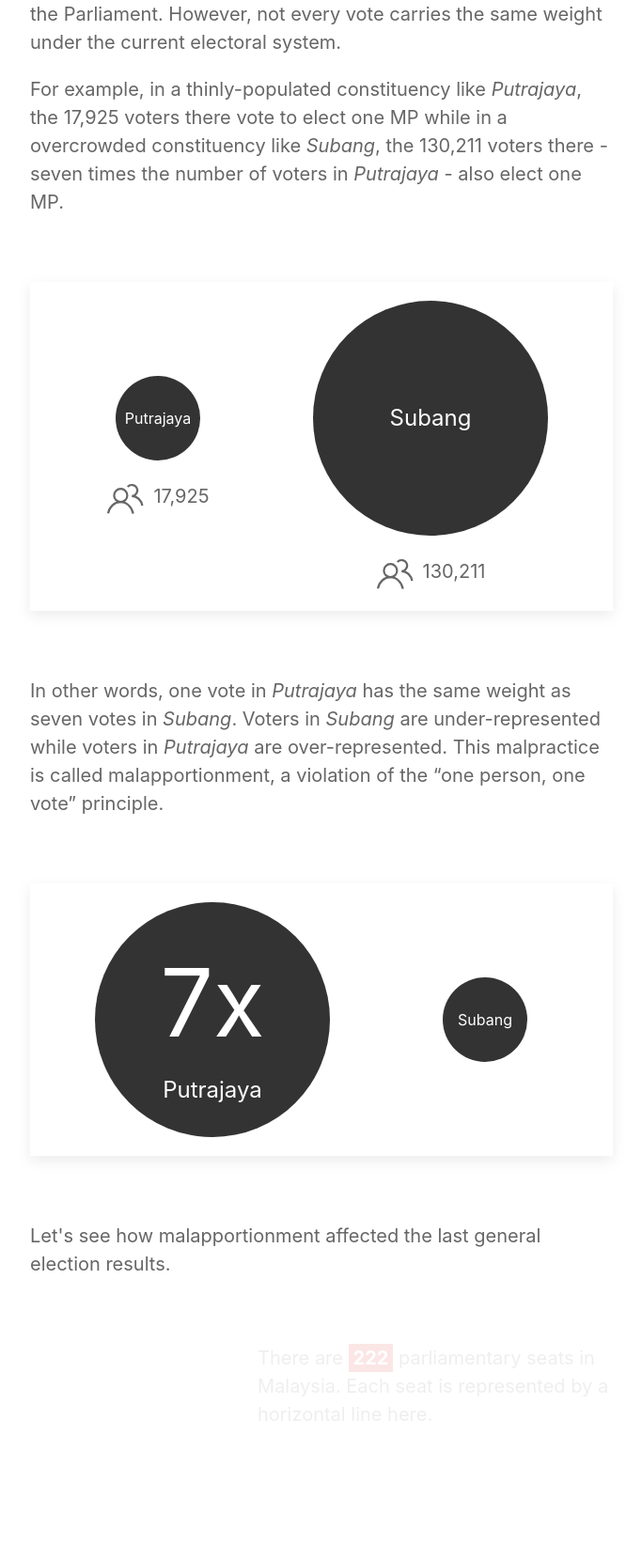
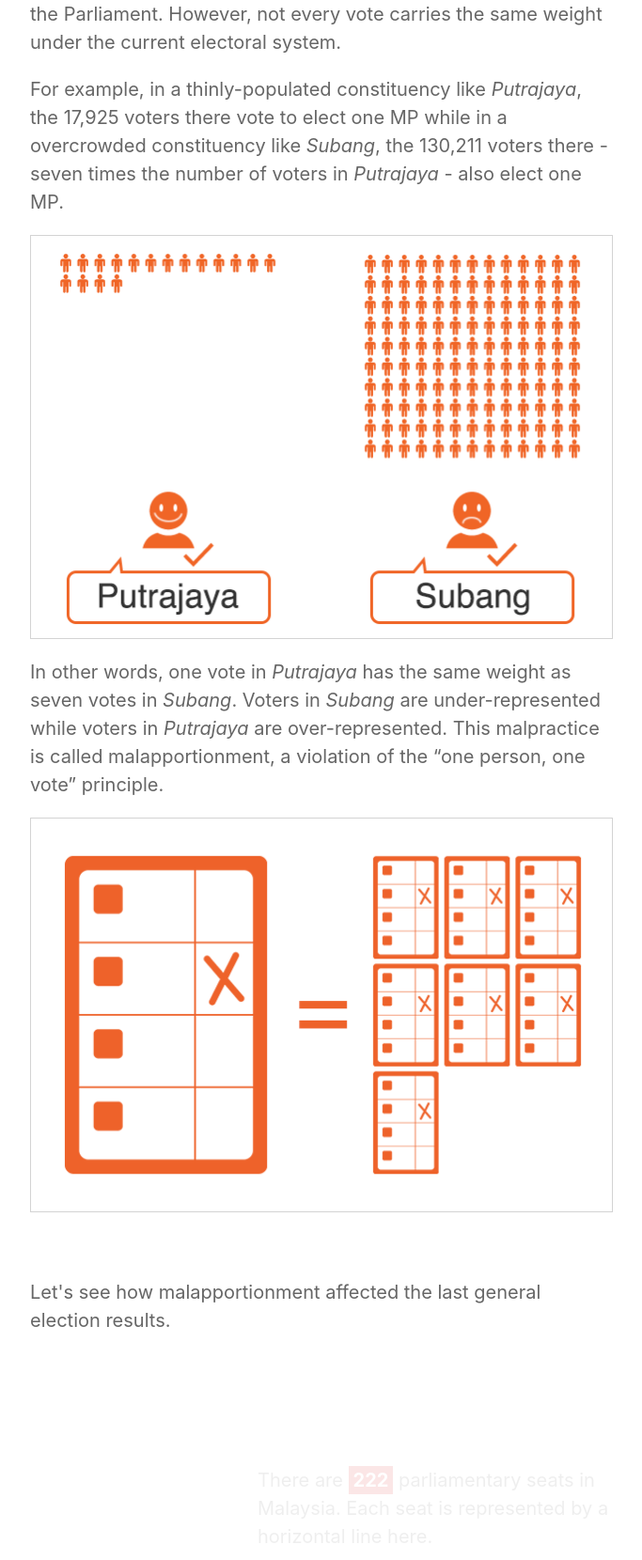
Before and after one commit to kuangkeng/vote-power, a PHP site: page /explain.html in a window 1280 px wide. Shown: the part 639-2299 px from the top of the page at 94% size, without its empty margins (298-981 px from the left). Run offline with PHP 8.4, Linux system fonts and the light colour scheme; some libraries are stand-ins or nearby versions.

Commit message:
infographics in explain.html updated

```diff
--- a/css/project.css
+++ b/css/project.css
@@ -83,6 +83,7 @@
 }
 
 .trigger {
+  opacity:0.1;
   width:60%;
   margin-left:40%;
   margin-bottom: 500px;
--- a/explain.html
+++ b/explain.html
@@ -43,36 +43,20 @@
 		</section>
 
 		<section class="uk-section uk-section-default">
-			<div class="uk-container uk-container-small" style="max-width:620px">
+			<div class="uk-container uk-container-small uk-margin-large-bottom" style="max-width:620px">
 				<h1 class="uk-article-title" style="font-size:50px;font-weight:900;">Why isn't every vote equal in Malaysia?</h1>
 				<p class="uk-article-meta uk-margin-bottom" style="font-size:18px">Created by Kuek Ser Kuang Keng &amp; Malaysiakini on 1 Dec 2017</p>
 				<p class="uk-text-lead uk-margin-large-bottom">“One person, one vote” is a key principle to ensure political equality in a democratic society. In layman's term, it means every citizen has the same power when it comes to voting.</p>
 				<p>To many it sounds pretty reasonable and intuitive but the implementation of this principle has been heavily manipulated in many political systems including the one in Malaysia.</p>
 				<p>We know that each Malaysian voter can only cast one vote to elect one Member of Parliament (MP) to represent the voter in the Parliament. However, not every vote carries the same weight under the current electoral system.</p>
 				<p>For example, in a thinly-populated constituency like <i>Putrajaya</i>, the 17,925 voters there vote to elect one MP while in a overcrowded constituency like <i>Subang</i>, the 130,211 voters there - seven times the number of voters in <i>Putrajaya</i> - also elect one MP.</p>
-				<figure class="uk-card uk-card-default uk-card-body uk-card-small uk-text-center uk-margin-large">
-					<div class="uk-grid-collapse" uk-grid>
-						<div class="uk-width-1-1 uk-width-2-5@m">
-							<figure class="uk-flex uk-flex-middle uk-flex-center" style="color:#fff;background:#333;width:90px;height:90px;border-radius:45px;margin:80px auto 0;">Putrajaya</figure>
-							<p class="uk-margin-large-bottom"><span uk-icon="icon:users;ratio:2" class="uk-margin-small-right"></span>17,925</p>
-						</div>
-						<div class="uk-width-1-1 uk-width-3-5@m">
-							<figure class="uk-text-large uk-flex uk-flex-middle uk-flex-center" style="color:#fff;background:#333;width:250px;height:250px;border-radius:125px;margin:0 auto;">Subang</figure>
-							<p><span uk-icon="icon:users;ratio:2" class="uk-margin-small-right"></span>130,211</p>
-						</div>
-					</div>
-				</figure>
+				<div class="uk-margin">
+					<img src="img/vote-power-infograhics.png" class="img-responsive" style="border:1px solid #D3D3D3;">
+				</div>
 				<p>In other words, one vote in <i>Putrajaya</i> has the same weight as seven votes in <i>Subang</i>. Voters in <i>Subang</i> are under-represented while voters in <i>Putrajaya</i> are over-represented. This malpractice is called malapportionment, a violation of the “one person, one vote” principle.</p>
-				<figure class="uk-card uk-card-default uk-card-body uk-card-small uk-text-center uk-margin-large">
-					<div class="uk-grid-collapse" uk-grid>
-						<div class="uk-width-1-1 uk-width-3-5@m">
-							<figure class="uk-text-large uk-flex uk-flex-middle uk-flex-center" style="color:#fff;background:#333;width:250px;height:250px;border-radius:125px;margin:0 auto;"><div><div style="font-size:100px">7x</div>Putrajaya</div></figure>
-						</div>
-						<div class="uk-width-1-1 uk-width-2-5@m">
-							<figure class="uk-flex uk-flex-middle uk-flex-center" style="color:#fff;background:#333;width:90px;height:90px;border-radius:45px;margin:80px auto;">Subang</figure>
-						</div>
-					</div>
-				</figure>
+				<div class="uk-margin-large-bottom">
+					<img src="img/vote-power-infograhics-2.png" class="img-responsive" style="border:1px solid #D3D3D3;">
+				</div>
 				<p>Let's see how malapportionment affected the last general election results.</p>
 			</div>
 		</section>
```
Also changed, not shown: img/vote-power-infograhics-2.png (added), img/vote-power-infograhics.png (added).
